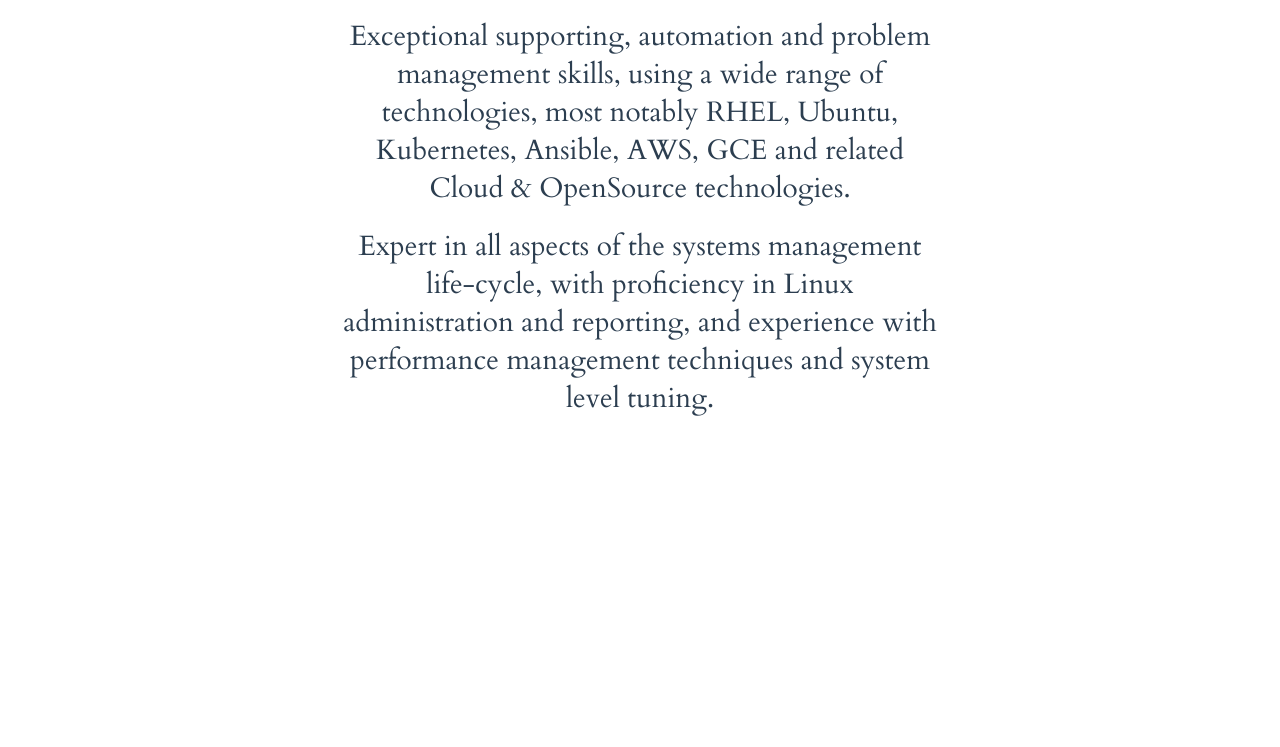
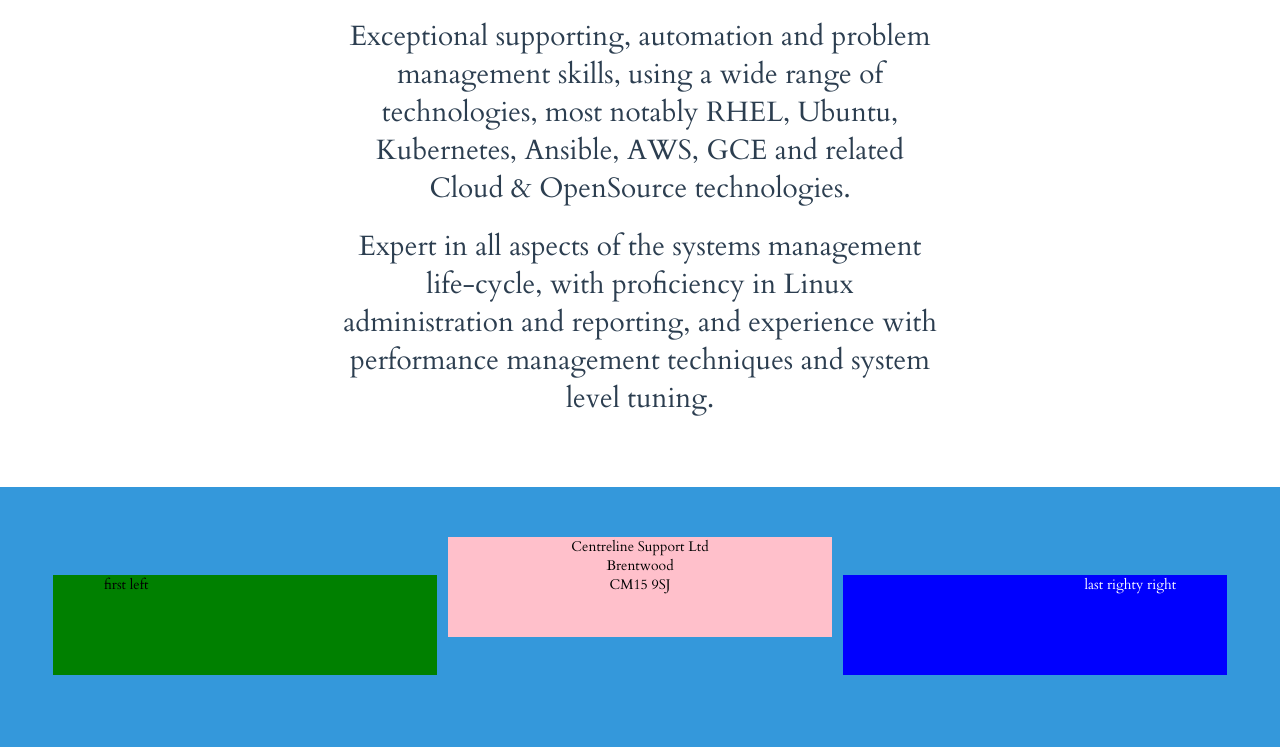
Before and after one commit to Ian-T-Price/portfolio, a React app: page / in a window 1280 px wide. Shown: the part 1813-2560 px from the top of the page. Before the commit the page ends 2300 px from the top, so only its background shows below. Built offline with nearby package versions, Linux system fonts and the light colour scheme.

Commit message:
Updating details

```diff
--- a/index.html
+++ b/index.html
@@ -126,6 +126,18 @@
       </p>
     </section>
 
+    <section class="background--skyBlue section footer">
+      <div class="footer">
+        <div class="f1">first left</div>
+        <div class="f2">
+          <p>Centreline Support Ltd</p>
+          <p>Brentwood</p>
+          <p>CM15 9SJ</p>
+        </div>
+        <div class="f3">last righty right</div>
+      </div>
+    </section>
+
     <script type="text/javascript" src="dist/bundle.js"></script>
 
   </body>
--- a/styles/main.css
+++ b/styles/main.css
@@ -4,8 +4,7 @@
     to be changed for theme changes
 */
 
-/*
-  COLORS
+/* COLORS
 
   Sky
     rgb(52, 152, 219)
@@ -62,8 +61,7 @@
   background-color: rgb(44, 62, 80);
 }
 
-/*
-  General Styles
+/* General Styles
     These are styles to be inherited
     through parent containers
 */
@@ -91,9 +89,8 @@
 h1 a {
   text-decoration: none;
 }
-/*
-  Helpers
-*/
+
+/* Helpers */
 
 .margin--none {
   margin: 0;
@@ -103,10 +100,7 @@
   overflow: auto;
 }
 
-
-/*
-  Sections
-*/
+/* Sections */
 
 .section {
   font-size: 4.2rem;
@@ -191,9 +185,7 @@
   margin-top: -50%;
 }
 
-/*
-  Header
-*/
+/* Header */
 
 .section__heading--largest {
   float: left;
@@ -221,9 +213,7 @@
 }
 
 
-/*
-  Modal
-*/
+/* Modal */
 
 .modal--closed {
   display: none;
@@ -232,13 +222,15 @@
 .modal--open {
   display: block;
   position: fixed;
-  top: 0;
-  right: 0;
-  left: 0;
+  top: 5%;
+  right: auto;
+  left: 10%;
   bottom: 0;
-  width: 100%;
-  height: 100%;
+  width: 80%;
+  height: 85%;
   z-index: 100;
+  overflow: auto;
+  padding: 0!important;
 }
 
 .modal__closeButton {
@@ -319,3 +311,40 @@
     visibility: visible;
     opacity: 1;
 }
+
+.footer {
+   text-align: center;
+   width: 100%;
+}
+
+ .f1 {
+   background: green;
+   padding: 0;
+   margin: 0;
+   text-align: left;
+ }
+
+ .f2 {
+   background: pink;
+   text-align: center;
+ }
+.f2 p {
+  margin: 0;
+}
+
+ .f3 {
+   background: blue;
+   color: white;
+   text-align: right;
+ }
+
+ .f1, .f2, .f3 {
+  -moz-box-sizing: border-box;
+   box-sizing: border-box;
+   display: inline-block;
+   font-size: 14px;
+   padding: 0 4%;
+   min-width: 200px;
+   min-height: 100px;
+   width: 30%;
+ }
```
Also changed, not shown: data/examples.json (+1 -1 lines), ReadMe.md.
